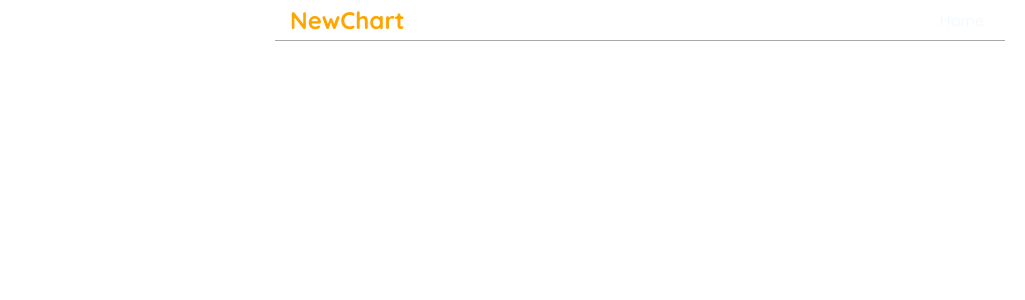
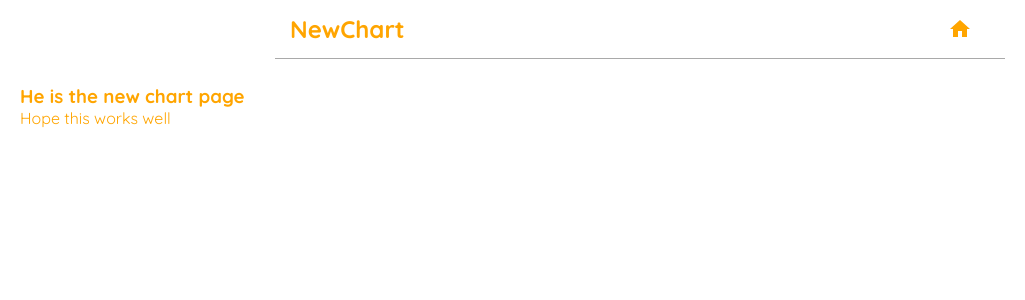
Before and after one commit to nparthas/Budgets, a React (Create React App) app in the folder app/desktop/: page /NewChart in a window 1280 px wide. Shown: the top 300 px of the page, without its empty margins (0-1025 px from the left). Built offline with nearby package versions, Linux system fonts and the light colour scheme.

Commit message:
removed css assing navigation

```diff
--- a/app/desktop/src/App.js
+++ b/app/desktop/src/App.js
@@ -4,6 +4,7 @@ import Statistics from "./pages/Statistics";
 import Upcoming from "./pages/Upcoming";
 import Home from "./pages/Home";
 import NewExpense from "./pages/NewExpense";
+import NewChart from "./pages/NewChart";
 import Layout from "./components/Layout";
 import Preview from "./pages/Preview";
 
@@ -29,6 +30,9 @@ function App() {
           <Route exact path="/NewExpense">
             <NewExpense />
           </Route>
+          <Route exact path="/NewChart">
+            <NewChart />
+          </Route>
           <Route exact path="/Preview">
             <Preview />
           </Route>
--- a/app/desktop/src/components/Navbar.js
+++ b/app/desktop/src/components/Navbar.js
@@ -1,5 +1,8 @@
 import ".././css/navbar.css";
 import { Link, useLocation } from "react-router-dom";
+import { IconButton } from "@material-ui/core";
+import AddCircleOutlineIcon from "@material-ui/icons/AddCircleOutline";
+import HomeIcon from "@material-ui/icons/Home";
 
 const Navbar = () => {
   const cur_path = useLocation().pathname;
@@ -7,16 +10,43 @@ const Navbar = () => {
 
   var new_expense;
   if (title === "Expenses") {
-    new_expense = <Link to="/NewExpense">New</Link>;
+    new_expense = (
+      <Link to="/NewExpense">
+        <IconButton>
+          <AddCircleOutlineIcon />
+        </IconButton>
+      </Link>
+    );
   }
+
+  var new_chart;
+  if (title === "Statistics") {
+    new_chart = (
+      <Link to="/NewChart">
+        <IconButton disableRipple={true} disableFocusRipple={true}>
+          <AddCircleOutlineIcon />
+          <p>New Chart</p>
+        </IconButton>
+      </Link>
+    );
+  }
+
+  var home = (
+    <Link to="/">
+      <IconButton disableFocusRipple={true}>
+        <HomeIcon />
+      </IconButton>
+    </Link>
+  );
 
   return (
     <nav className="navbar">
       <h1>{title}</h1>
       {/* <h1>Hi</h1> */}
+      {new_expense}
+      {new_chart}
       <div className="links">
-        {new_expense}
-        <Link to="/">Home</Link>
+        {home}
         {/* <Link to="/Expenses">Ex</Link>
         <Link to="/Upcoming">Up</Link>
         <Link to="/NewExpense">Cr Ex</Link> */}
--- a/app/desktop/src/components/StatisticsPageCard.js
+++ b/app/desktop/src/components/StatisticsPageCard.js
@@ -12,7 +12,7 @@ import {
   Avatar,
 } from "@material-ui/core";
 import { DeleteOutlined } from "@material-ui/icons";
-import ZoomOutMapIcon from "@material-ui/icons/ZoomOutMap";
+// import ZoomOutMapIcon from "@material-ui/icons/ZoomOutMap";
 import { blueGrey, blue, green, pink, yellow } from "@material-ui/core/colors";
 
 const useStyles = makeStyles({
--- a/app/desktop/src/css/navbar.css
+++ b/app/desktop/src/css/navbar.css
@@ -13,7 +13,7 @@
   margin-left: auto;
 }
 .navbar a {
-  margin-left: 16px;
+  margin-left: 5px;
   text-decoration: none;
   padding: 6px;
   color: aliceblue;
--- a/app/desktop/src/css/statistics.css
+++ /dev/null
@@ -1,5 +0,0 @@
-/* Stats sheet */
-.statistics {
-  margin-left: 20px;
-  float: left;
-}
--- /dev/null
+++ b/app/desktop/src/pages/NewChart.js
@@ -0,0 +1,10 @@
+const NewChart = () => {
+  return (
+    <div>
+      <h3>He is the new chart page</h3>
+      <p>Hope this works well</p>
+    </div>
+  );
+};
+
+export default NewChart;
```
